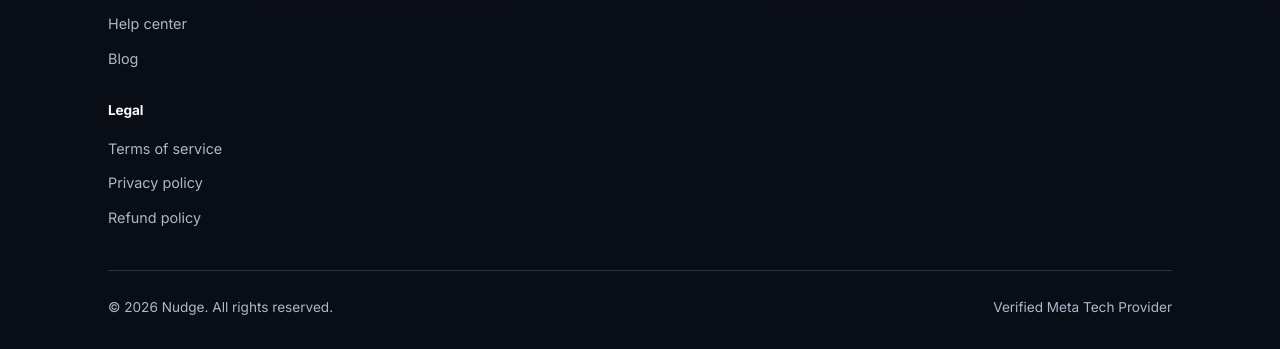
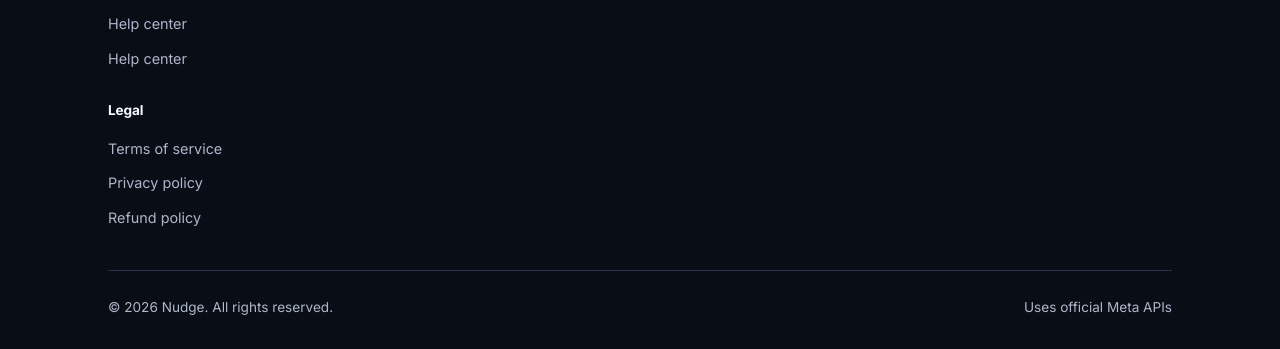
Before and after one commit to Jayvardhanreddy/nudge, a website: page index.html in a window 1280 px wide. Shown: the part 4965-5314 px from the top of the page. Drawn offline with Linux system fonts and the light colour scheme.

Commit message:
Remove unsupported marketing claim

```diff
--- a/index.html
+++ b/index.html
@@ -285,8 +285,8 @@
         <h4>Company</h4>
         <ul>
           <li><a href="#contact">Contact sales</a></li>
-          <li><a href="#faq">Help center</a></li>
-          <li><a href="#how-it-works">Blog</a></li>
+          <li><a href="help.html">Help center</a></li>
+          <li><a href="help.html">Help center</a></li>
         </ul>
       </div>
       <div class="footer-col">
@@ -300,7 +300,7 @@
     </div>
     <div class="footer-bottom">
       <span>© 2026 Nudge. All rights reserved.</span>
-      <span>Verified Meta Tech Provider</span>
+      <span>Uses official Meta APIs</span>
     </div>
   </div>
 </footer>
```
